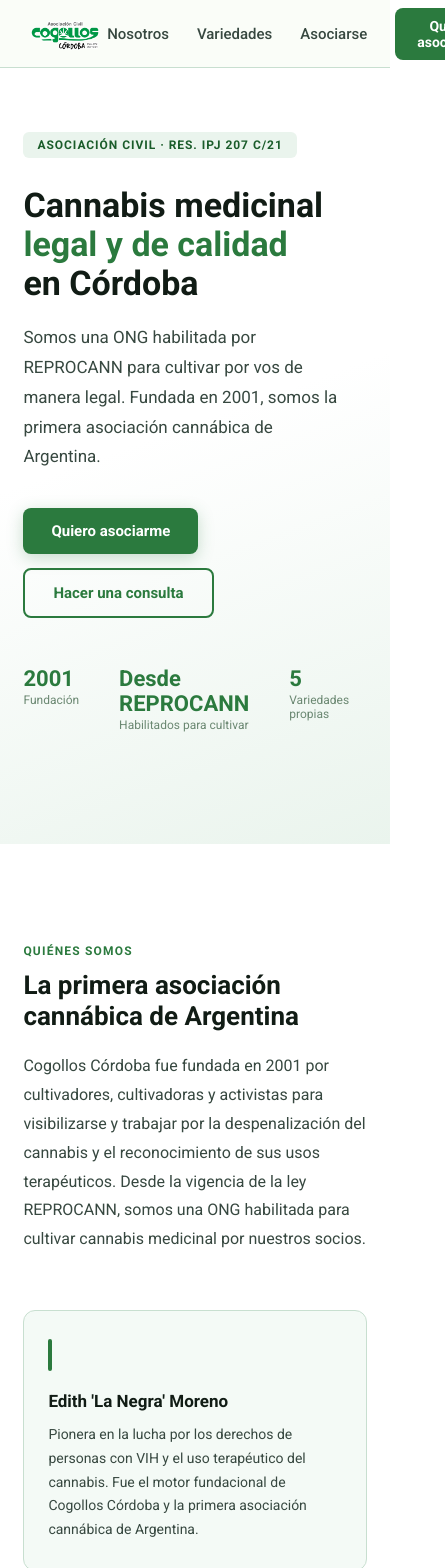
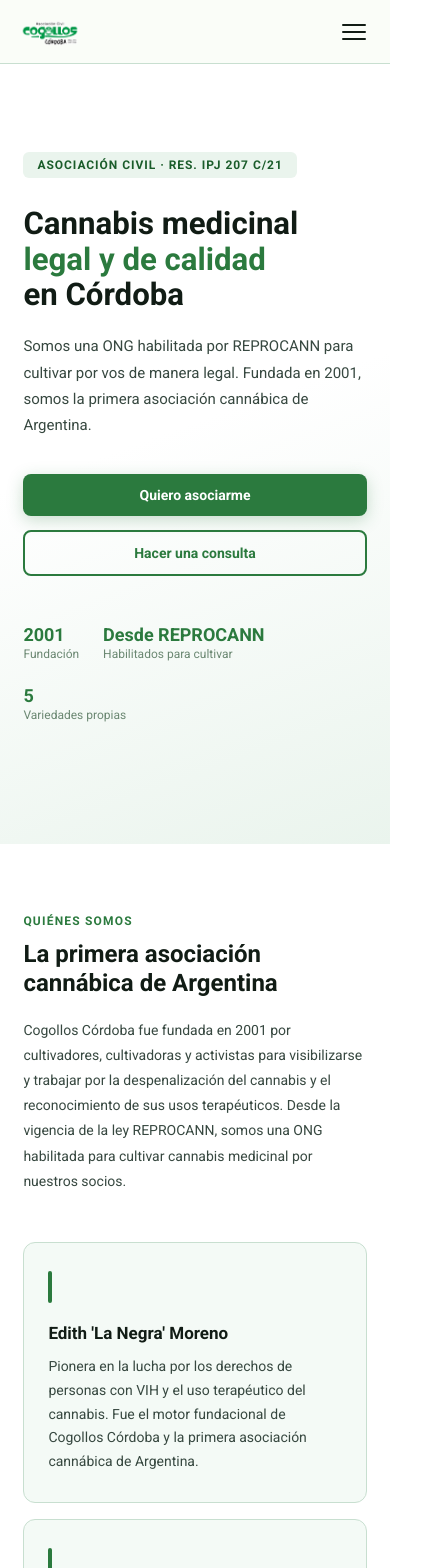
Before and after one commit to cogolloscordoba/cogollos-web, a React (Create React App) app: page / in a window 390 px wide. Shown: the top 1568 px of the page, 445 px wide, since content can reach past the window. Built offline with nearby package versions, Linux system fonts and the light colour scheme.

Commit message:
fix: responsive mobile

```diff
--- a/src/App.jsx
+++ b/src/App.jsx
@@ -29,6 +29,17 @@
   { num: "03", titulo: "Vinculación Cannalizar", desc: "El equipo médico te guía para completar tu vinculación en la plataforma Cannalizar. Una vez completado, comenzamos a dispensarte.", link: "https://app.cannalizar.com.ar/invite-patient?&referal=1687099523011x992708761737770400", linkText: "Plataforma Cannalizar" },
 ];
 
+// Hook para detectar mobile
+function useIsMobile() {
+  const [isMobile, setIsMobile] = useState(window.innerWidth < 768);
+  useEffect(() => {
+    const handler = () => setIsMobile(window.innerWidth < 768);
+    window.addEventListener("resize", handler);
+    return () => window.removeEventListener("resize", handler);
+  }, []);
+  return isMobile;
+}
+
 async function askClaude(messages) {
   const ultimoMensaje = messages.filter(m => m.role === "user").pop();
   const historial = messages.filter(m => m.role === "user" || m.role === "assistant").slice(0, -1);
@@ -48,6 +59,7 @@
 }
 
 function Chat() {
+  const isMobile = useIsMobile();
   const [msgs, setMsgs] = useState([
     { role: "assistant", content: "Hola, soy Cogo-Bot, el asistente de Cogollos Córdoba. Podés preguntarme sobre nuestras variedades, el proceso de asociación o lo que necesites." }
   ]);
@@ -86,15 +98,15 @@
         </div>
       </div>
 
-      <div style={{ height: 300, overflowY: "auto", padding: "16px" }}>
+      <div style={{ height: isMobile ? 260 : 300, overflowY: "auto", padding: "16px" }}>
         {msgs.map((m, i) => (
           <div key={i} style={{ display: "flex", justifyContent: m.role === "user" ? "flex-end" : "flex-start", marginBottom: 12 }}>
             <div style={{
-              maxWidth: "80%", padding: "10px 14px",
+              maxWidth: "85%", padding: "10px 14px",
               background: m.role === "user" ? C.green : C.greenLight,
               color: m.role === "user" ? "#fff" : C.dark,
               borderRadius: m.role === "user" ? "18px 18px 4px 18px" : "18px 18px 18px 4px",
-              fontSize: 14, lineHeight: 1.6, fontFamily: F,
+              fontSize: isMobile ? 13 : 14, lineHeight: 1.6, fontFamily: F,
               whiteSpace: "pre-wrap",
             }}>{m.content}</div>
           </div>
@@ -137,6 +149,7 @@
           background: !input.trim() ? C.border : C.green,
           cursor: !input.trim() ? "not-allowed" : "pointer",
           color: "#fff", fontSize: 18, display: "flex", alignItems: "center", justifyContent: "center",
+          flexShrink: 0,
         }}>→</button>
       </div>
     </div>
@@ -144,7 +157,12 @@
 }
 
 export default function App() {
-  const scrollTo = id => document.getElementById(id)?.scrollIntoView({ behavior: "smooth" });
+  const isMobile = useIsMobile();
+  const [menuOpen, setMenuOpen] = useState(false);
+  const scrollTo = id => {
+    document.getElementById(id)?.scrollIntoView({ behavior: "smooth" });
+    setMenuOpen(false);
+  };
 
   return (
     <div style={{ fontFamily: F, color: C.dark, background: C.cream }}>
@@ -162,11 +180,32 @@
       {/* NAV */}
       <nav style={{
         position: "fixed", top: 0, left: 0, right: 0, zIndex: 100,
-        background: "rgba(250,253,248,0.95)", backdropFilter: "blur(10px)",
+        background: "rgba(250,253,248,0.97)", backdropFilter: "blur(10px)",
         borderBottom: `1px solid ${C.border}`,
-        padding: "0 6%", display: "flex", alignItems: "center", height: 68,
+        padding: `0 ${isMobile ? "4%" : "6%"}`,
+        display: "flex", alignItems: "center", height: 64,
       }}>
-        <img src="/logo.png" alt="Cogollos Córdoba" style={{ height: 44, cursor: "pointer" }} onClick={() => scrollTo("inicio")} />
+        <img src="/logo.png" alt="Cogollos Córdoba" style={{ height: isMobile ? 36 : 44, cursor: "pointer" }} onClick={() => scrollTo("inicio")} />
+
+        {isMobile ? (
+          // Hamburger menu
+          <button
+            onClick={() => setMenuOpen(o => !o)}
+            style={{ marginLeft: "auto", background: "none", border: "none", cursor: "pointer", padding: 8, display: "flex", flexDirection: "column", gap: 5 }}
+          >
+            {[0,1,2].map(i => (
+              <div key={i} style={{ width: 24, height: 2, background: C.dark, borderRadius: 2,
+                transition: "all 0.2s",
+                transform: menuOpen
+                  ? i === 0 ? "rotate(45deg) translate(5px, 5px)"
+                  : i === 1 ? "opacity:0"
+                  : "rotate(-45deg) translate(5px, -5px)"
+                  : "none",
+                opacity: menuOpen && i === 1 ? 0 : 1,
+              }} />
+            ))}
+          </button>
+        ) : (
           <div style={{ marginLeft: "auto", display: "flex", gap: 28, alignItems: "center" }}>
             {[["Nosotros", "nosotros"], ["Variedades", "catalogo"], ["Asociarse", "asociarse"]].map(([l, id]) => (
               <button key={id} onClick={() => scrollTo(id)} style={{
@@ -180,15 +219,45 @@
               fontFamily: F, fontWeight: 700, fontSize: 14,
             }}>Quiero asociarme</button>
           </div>
+        )}
       </nav>
+
+      {/* MOBILE MENU DROPDOWN */}
+      {isMobile && menuOpen && (
+        <div style={{
+          position: "fixed", top: 64, left: 0, right: 0, zIndex: 99,
+          background: C.white, borderBottom: `1px solid ${C.border}`,
+          padding: "16px 6%", display: "flex", flexDirection: "column", gap: 4,
+          boxShadow: "0 8px 24px rgba(0,0,0,0.08)",
+        }}>
+          {[["Nosotros", "nosotros"], ["Variedades", "catalogo"], ["Asociarse", "asociarse"], ["Consultar", "consultar"]].map(([l, id]) => (
+            <button key={id} onClick={() => scrollTo(id)} style={{
+              background: "none", border: "none", color: C.body, cursor: "pointer",
+              fontSize: 16, fontFamily: F, fontWeight: 500, padding: "12px 0",
+              textAlign: "left", borderBottom: `1px solid ${C.border}`,
+            }}>{l}</button>
+          ))}
+          <button onClick={() => scrollTo("asociarse")} style={{
+            background: C.green, color: "#fff", border: "none",
+            borderRadius: 8, padding: "14px", cursor: "pointer",
+            fontFamily: F, fontWeight: 700, fontSize: 15, marginTop: 8,
+          }}>Quiero asociarme</button>
+        </div>
+      )}
 
       {/* HERO */}
       <section id="inicio" style={{
         minHeight: "100vh", display: "flex", alignItems: "center",
-        padding: "100px 6% 80px",
+        padding: isMobile ? "90px 6% 60px" : "100px 6% 80px",
         background: `linear-gradient(160deg, ${C.white} 50%, ${C.greenLight} 100%)`,
       }}>
-        <div style={{ maxWidth: 1100, margin: "0 auto", width: "100%", display: "grid", gridTemplateColumns: "1fr 1fr", gap: 60, alignItems: "center" }}>
+        <div style={{
+          maxWidth: 1100, margin: "0 auto", width: "100%",
+          display: "grid",
+          gridTemplateColumns: isMobile ? "1fr" : "1fr 1fr",
+          gap: isMobile ? 40 : 60,
+          alignItems: "center",
+        }}>
           <div>
             <div style={{
               display: "inline-block", background: C.greenLight, color: C.greenDark,
@@ -196,61 +265,66 @@
               letterSpacing: "0.08em", marginBottom: 28,
             }}>ASOCIACIÓN CIVIL · RES. IPJ 207 C/21</div>
 
-            <h1 style={{ fontSize: "clamp(34px, 4.5vw, 54px)", fontWeight: 700, lineHeight: 1.15, color: C.dark, marginBottom: 20 }}>
+            <h1 style={{ fontSize: isMobile ? "clamp(30px, 8vw, 42px)" : "clamp(34px, 4.5vw, 54px)", fontWeight: 700, lineHeight: 1.15, color: C.dark, marginBottom: 20 }}>
               Cannabis medicinal<br />
               <span style={{ color: C.green }}>legal y de calidad</span><br />
               en Córdoba
             </h1>
 
-            <p style={{ color: C.body, fontSize: 17, lineHeight: 1.75, marginBottom: 36, maxWidth: 480 }}>
+            <p style={{ color: C.body, fontSize: isMobile ? 15 : 17, lineHeight: 1.75, marginBottom: 36, maxWidth: 480 }}>
               Somos una ONG habilitada por REPROCANN para cultivar por vos de manera legal. Fundada en 2001, somos la primera asociación cannábica de Argentina.
             </p>
 
             <div style={{ display: "flex", gap: 14, flexWrap: "wrap", marginBottom: 48 }}>
               <button onClick={() => scrollTo("asociarse")} style={{
                 background: C.green, color: "#fff", border: "none",
-                borderRadius: 8, padding: "14px 28px",
-                fontFamily: F, fontWeight: 700, fontSize: 15, cursor: "pointer",
+                borderRadius: 8, padding: isMobile ? "13px 22px" : "14px 28px",
+                fontFamily: F, fontWeight: 700, fontSize: isMobile ? 14 : 15, cursor: "pointer",
                 boxShadow: `0 4px 16px ${C.green}40`,
+                width: isMobile ? "100%" : "auto",
               }}>Quiero asociarme</button>
               <button onClick={() => scrollTo("consultar")} style={{
                 background: "transparent", color: C.green,
                 border: `2px solid ${C.green}`,
-                borderRadius: 8, padding: "14px 28px",
-                fontFamily: F, fontWeight: 700, fontSize: 15, cursor: "pointer",
+                borderRadius: 8, padding: isMobile ? "13px 22px" : "14px 28px",
+                fontFamily: F, fontWeight: 700, fontSize: isMobile ? 14 : 15, cursor: "pointer",
+                width: isMobile ? "100%" : "auto",
               }}>Hacer una consulta</button>
             </div>
 
-            <div style={{ display: "flex", gap: 40 }}>
+            <div style={{ display: "flex", gap: isMobile ? 24 : 40, flexWrap: "wrap" }}>
               {[["2001", "Fundación"], ["Desde REPROCANN", "Habilitados para cultivar"], ["5", "Variedades propias"]].map(([n, l]) => (
                 <div key={l}>
-                  <div style={{ fontSize: 22, fontWeight: 700, color: C.green }}>{n}</div>
+                  <div style={{ fontSize: isMobile ? 18 : 22, fontWeight: 700, color: C.green }}>{n}</div>
                   <div style={{ color: C.muted, fontSize: 12, marginTop: 2 }}>{l}</div>
                 </div>
               ))}
             </div>
           </div>
 
+          {/* Logo — oculto en mobile para no ocupar espacio */}
+          {!isMobile && (
             <div style={{ display: "flex", justifyContent: "center", alignItems: "center" }}>
               <img src="/logo.png" alt="Cogollos Córdoba" style={{ maxWidth: 380, width: "100%" }} />
             </div>
+          )}
         </div>
       </section>
 
       {/* NOSOTROS */}
-      <section id="nosotros" style={{ padding: "100px 6%", background: C.white }}>
+      <section id="nosotros" style={{ padding: isMobile ? "70px 6%" : "100px 6%", background: C.white }}>
         <div style={{ maxWidth: 1100, margin: "0 auto" }}>
-          <div style={{ maxWidth: 680, marginBottom: 56 }}>
+          <div style={{ maxWidth: 680, marginBottom: 48 }}>
             <div style={{ color: C.green, fontWeight: 700, fontSize: 12, letterSpacing: "0.1em", marginBottom: 12 }}>QUIÉNES SOMOS</div>
-            <h2 style={{ fontSize: "clamp(26px, 3.5vw, 40px)", fontWeight: 700, color: C.dark, marginBottom: 20, lineHeight: 1.2 }}>
+            <h2 style={{ fontSize: "clamp(24px, 3.5vw, 40px)", fontWeight: 700, color: C.dark, marginBottom: 20, lineHeight: 1.2 }}>
               La primera asociación cannábica de Argentina
             </h2>
-            <p style={{ color: C.body, fontSize: 16, lineHeight: 1.8 }}>
+            <p style={{ color: C.body, fontSize: isMobile ? 14 : 16, lineHeight: 1.8 }}>
               Cogollos Córdoba fue fundada en 2001 por cultivadores, cultivadoras y activistas para visibilizarse y trabajar por la despenalización del cannabis y el reconocimiento de sus usos terapéuticos. Desde la vigencia de la ley REPROCANN, somos una ONG habilitada para cultivar cannabis medicinal por nuestros socios.
             </p>
           </div>
 
-          <div style={{ display: "grid", gridTemplateColumns: "repeat(auto-fit, minmax(280px, 1fr))", gap: 20 }}>
+          <div style={{ display: "grid", gridTemplateColumns: isMobile ? "1fr" : "repeat(auto-fit, minmax(280px, 1fr))", gap: 16 }}>
             {[
               { titulo: "Edith 'La Negra' Moreno", texto: "Pionera en la lucha por los derechos de personas con VIH y el uso terapéutico del cannabis. Fue el motor fundacional de Cogollos Córdoba y la primera asociación cannábica de Argentina." },
               { titulo: "Investigación con INTA", texto: "Trabajamos junto al Instituto Nacional de Tecnología Agropecuaria en un proceso de fitomejoramiento genético para elevar el estándar de calidad de nuestras cepas." },
@@ -270,24 +344,24 @@
       </section>
 
       {/* CATÁLOGO */}
-      <section id="catalogo" style={{ padding: "100px 6%", background: C.cream }}>
+      <section id="catalogo" style={{ padding: isMobile ? "70px 6%" : "100px 6%", background: C.cream }}>
         <div style={{ maxWidth: 1100, margin: "0 auto" }}>
-          <div style={{ marginBottom: 56 }}>
+          <div style={{ marginBottom: 48 }}>
             <div style={{ color: C.green, fontWeight: 700, fontSize: 12, letterSpacing: "0.1em", marginBottom: 12 }}>NUESTRAS VARIEDADES</div>
-            <h2 style={{ fontSize: "clamp(26px, 3.5vw, 40px)", fontWeight: 700, color: C.dark, marginBottom: 12, lineHeight: 1.2 }}>
+            <h2 style={{ fontSize: "clamp(24px, 3.5vw, 40px)", fontWeight: 700, color: C.dark, marginBottom: 12, lineHeight: 1.2 }}>
               Flor seca de calidad premium
             </h2>
-            <p style={{ color: C.muted, fontSize: 15 }}>Paquetes cerrados de 5g · <strong style={{ color: C.green }}>$30.000 c/u</strong> · Exclusivo para socios activos</p>
+            <p style={{ color: C.muted, fontSize: isMobile ? 13 : 15 }}>Paquetes cerrados de 5g · <strong style={{ color: C.green }}>$30.000 c/u</strong> · Exclusivo para socios activos</p>
           </div>
 
-          <div style={{ display: "grid", gridTemplateColumns: "repeat(auto-fit, minmax(300px, 1fr))", gap: 16 }}>
+          <div style={{ display: "grid", gridTemplateColumns: isMobile ? "1fr" : "repeat(auto-fit, minmax(300px, 1fr))", gap: 16 }}>
             {VARIEDADES.map(v => (
               <div key={v.nombre} style={{
                 background: v.bg, borderRadius: 12,
                 padding: "24px 20px", border: `1px solid ${v.accent}22`,
                 transition: "transform 0.2s, box-shadow 0.2s",
               }}
-              onMouseEnter={e => { e.currentTarget.style.transform = "translateY(-3px)"; e.currentTarget.style.boxShadow = "0 8px 24px rgba(0,0,0,0.08)"; }}
+              onMouseEnter={e => { if (!isMobile) { e.currentTarget.style.transform = "translateY(-3px)"; e.currentTarget.style.boxShadow = "0 8px 24px rgba(0,0,0,0.08)"; }}}
               onMouseLeave={e => { e.currentTarget.style.transform = "translateY(0)"; e.currentTarget.style.boxShadow = "none"; }}
               >
                 <div style={{ display: "flex", justifyContent: "space-between", alignItems: "flex-start", marginBottom: 14 }}>
@@ -316,15 +390,15 @@
       </section>
 
       {/* ASOCIARSE */}
-      <section id="asociarse" style={{ padding: "100px 6%", background: C.greenDark }}>
+      <section id="asociarse" style={{ padding: isMobile ? "70px 6%" : "100px 6%", background: C.greenDark }}>
         <div style={{ maxWidth: 1100, margin: "0 auto" }}>
-          <div style={{ marginBottom: 56 }}>
+          <div style={{ marginBottom: isMobile ? 36 : 56 }}>
             <div style={{ color: "rgba(255,255,255,0.5)", fontWeight: 700, fontSize: 12, letterSpacing: "0.1em", marginBottom: 12 }}>PROCESO DE VINCULACIÓN</div>
-            <h2 style={{ fontSize: "clamp(26px, 3.5vw, 40px)", fontWeight: 700, color: "#fff", marginBottom: 16, lineHeight: 1.2 }}>Como asociarme</h2>
-            <p style={{ color: "rgba(255,255,255,0.65)", fontSize: 16, maxWidth: 520 }}>El proceso completo lleva entre 1 y 2 semanas. Te acompañamos en cada paso.</p>
+            <h2 style={{ fontSize: "clamp(24px, 3.5vw, 40px)", fontWeight: 700, color: "#fff", marginBottom: 16, lineHeight: 1.2 }}>Como asociarme</h2>
+            <p style={{ color: "rgba(255,255,255,0.65)", fontSize: isMobile ? 14 : 16, maxWidth: 520 }}>El proceso completo lleva entre 1 y 2 semanas. Te acompañamos en cada paso.</p>
           </div>
 
-          <div style={{ display: "grid", gridTemplateColumns: "repeat(auto-fit, minmax(280px, 1fr))", gap: 16, marginBottom: 32 }}>
+          <div style={{ display: "grid", gridTemplateColumns: isMobile ? "1fr" : "repeat(auto-fit, minmax(280px, 1fr))", gap: 16, marginBottom: 32 }}>
             {PASOS.map((paso, i) => (
               <div key={i} style={{
                 background: "rgba(255,255,255,0.07)", border: "1px solid rgba(255,255,255,0.12)",
@@ -344,9 +418,11 @@
           <div style={{
             background: "rgba(255,255,255,0.07)", border: "1px solid rgba(255,255,255,0.12)",
             borderRadius: 12, padding: "24px 28px",
-            display: "flex", alignItems: "center", gap: 20, flexWrap: "wrap",
+            display: "flex", alignItems: isMobile ? "flex-start" : "center",
+            flexDirection: isMobile ? "column" : "row",
+            gap: isMobile ? 16 : 20,
           }}>
-            <div style={{ flex: 1, minWidth: 240 }}>
+            <div style={{ flex: 1, minWidth: isMobile ? "auto" : 240 }}>
               <div style={{ color: "#fff", fontWeight: 700, fontSize: 15, marginBottom: 6 }}>Ya sos paciente REPROCANN activo?</div>
               <div style={{ color: "rgba(255,255,255,0.6)", fontSize: 14 }}>
                 Tenemos caminos especiales: convenio bilateral o baja y nuevo registro. En ambos casos hay consulta médica con nuestro director.
@@ -355,22 +431,28 @@
             <button onClick={() => scrollTo("consultar")} style={{
               background: "#6FD67F", color: C.dark, border: "none",
               borderRadius: 8, padding: "12px 24px",
-              fontFamily: F, fontWeight: 700, fontSize: 14, cursor: "pointer", flexShrink: 0,
+              fontFamily: F, fontWeight: 700, fontSize: 14, cursor: "pointer",
+              flexShrink: 0, width: isMobile ? "100%" : "auto",
             }}>Consultar</button>
           </div>
         </div>
       </section>
 
       {/* CONSULTAR */}
-      <section id="consultar" style={{ padding: "100px 6%", background: C.white }}>
+      <section id="consultar" style={{ padding: isMobile ? "70px 6%" : "100px 6%", background: C.white }}>
         <div style={{ maxWidth: 1100, margin: "0 auto" }}>
-          <div style={{ display: "grid", gridTemplateColumns: "1fr 1fr", gap: 60, alignItems: "center" }}>
+          <div style={{
+            display: "grid",
+            gridTemplateColumns: isMobile ? "1fr" : "1fr 1fr",
+            gap: isMobile ? 40 : 60,
+            alignItems: "center",
+          }}>
             <div>
               <div style={{ color: C.green, fontWeight: 700, fontSize: 12, letterSpacing: "0.1em", marginBottom: 12 }}>COGO-BOT</div>
-              <h2 style={{ fontSize: "clamp(26px, 3.5vw, 38px)", fontWeight: 700, color: C.dark, marginBottom: 20, lineHeight: 1.2 }}>
+              <h2 style={{ fontSize: "clamp(24px, 3.5vw, 38px)", fontWeight: 700, color: C.dark, marginBottom: 20, lineHeight: 1.2 }}>
                 Consulta sin compromiso
               </h2>
-              <p style={{ color: C.body, fontSize: 16, lineHeight: 1.75, marginBottom: 28 }}>
+              <p style={{ color: C.body, fontSize: isMobile ? 14 : 16, lineHeight: 1.75, marginBottom: 28 }}>
                 Cogo-Bot puede responder tus dudas sobre el proceso de asociación, las variedades, la consulta médica y todo lo que necesites saber.
               </p>
               {["Proceso de asociación y REPROCANN", "Variedades y efectos de cada una", "Precios y modalidad de entrega", "Consultas sobre la vinculación médica"].map(item => (
@@ -394,9 +476,14 @@
       </section>
 
       {/* FOOTER */}
-      <footer style={{ background: "#000000", padding: "60px 6% 32px" }}>
+      <footer style={{ background: "#000000", padding: isMobile ? "48px 6% 28px" : "60px 6% 32px" }}>
         <div style={{ maxWidth: 1100, margin: "0 auto" }}>
-          <div style={{ display: "grid", gridTemplateColumns: "2fr 1fr 1fr", gap: 40, marginBottom: 48 }}>
+          <div style={{
+            display: "grid",
+            gridTemplateColumns: isMobile ? "1fr" : "2fr 1fr 1fr",
+            gap: isMobile ? 32 : 40,
+            marginBottom: isMobile ? 32 : 48,
+          }}>
             <div>
               <img src="/logo.png" alt="Cogollos Córdoba" style={{ height: 48, marginBottom: 16 }} />
               <p style={{ color: "rgba(255,255,255,0.55)", fontSize: 13, lineHeight: 1.7, maxWidth: 280, marginBottom: 16 }}>
```
Lines whose indentation alone changed are shown as unchanged.
